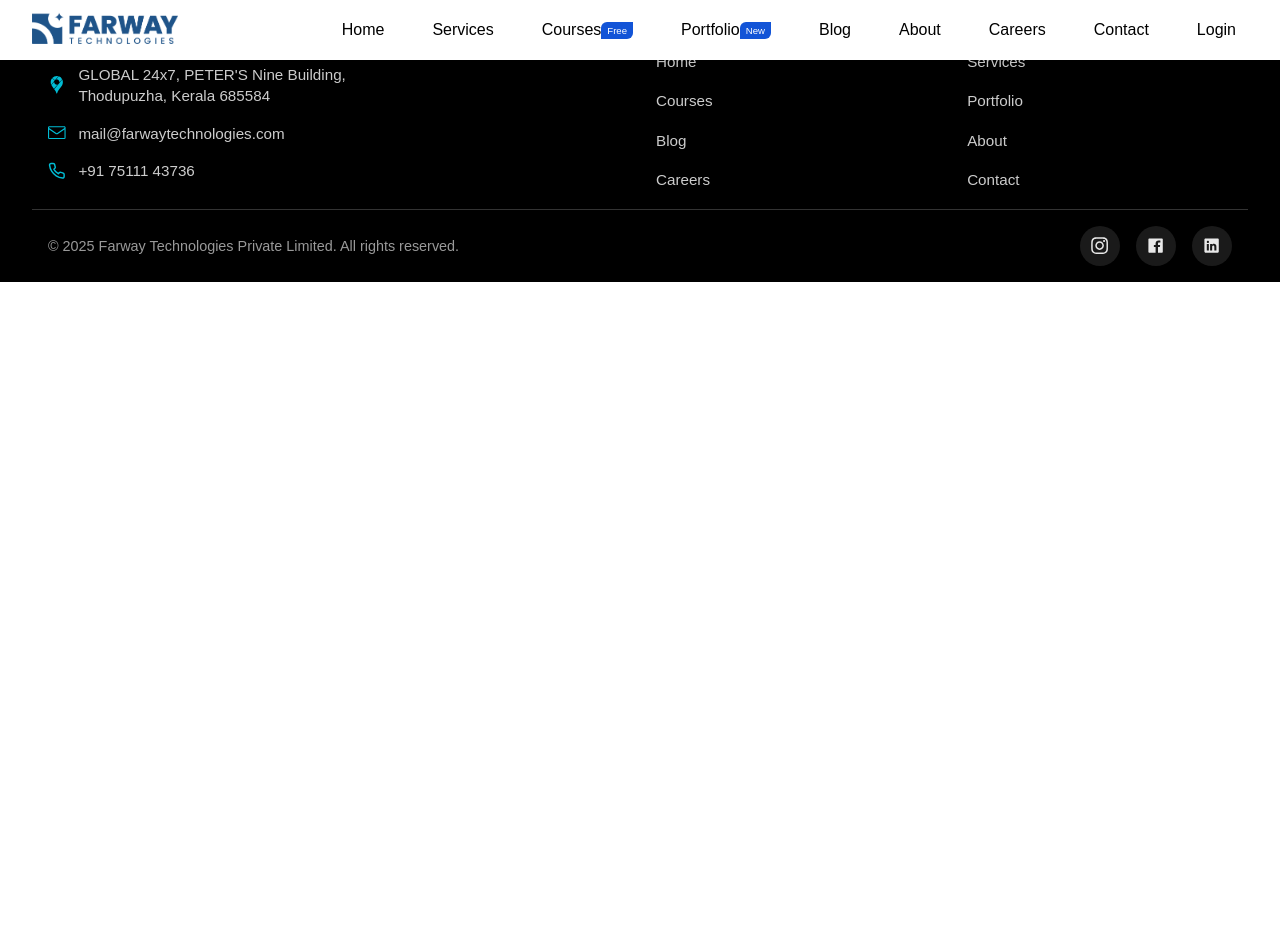
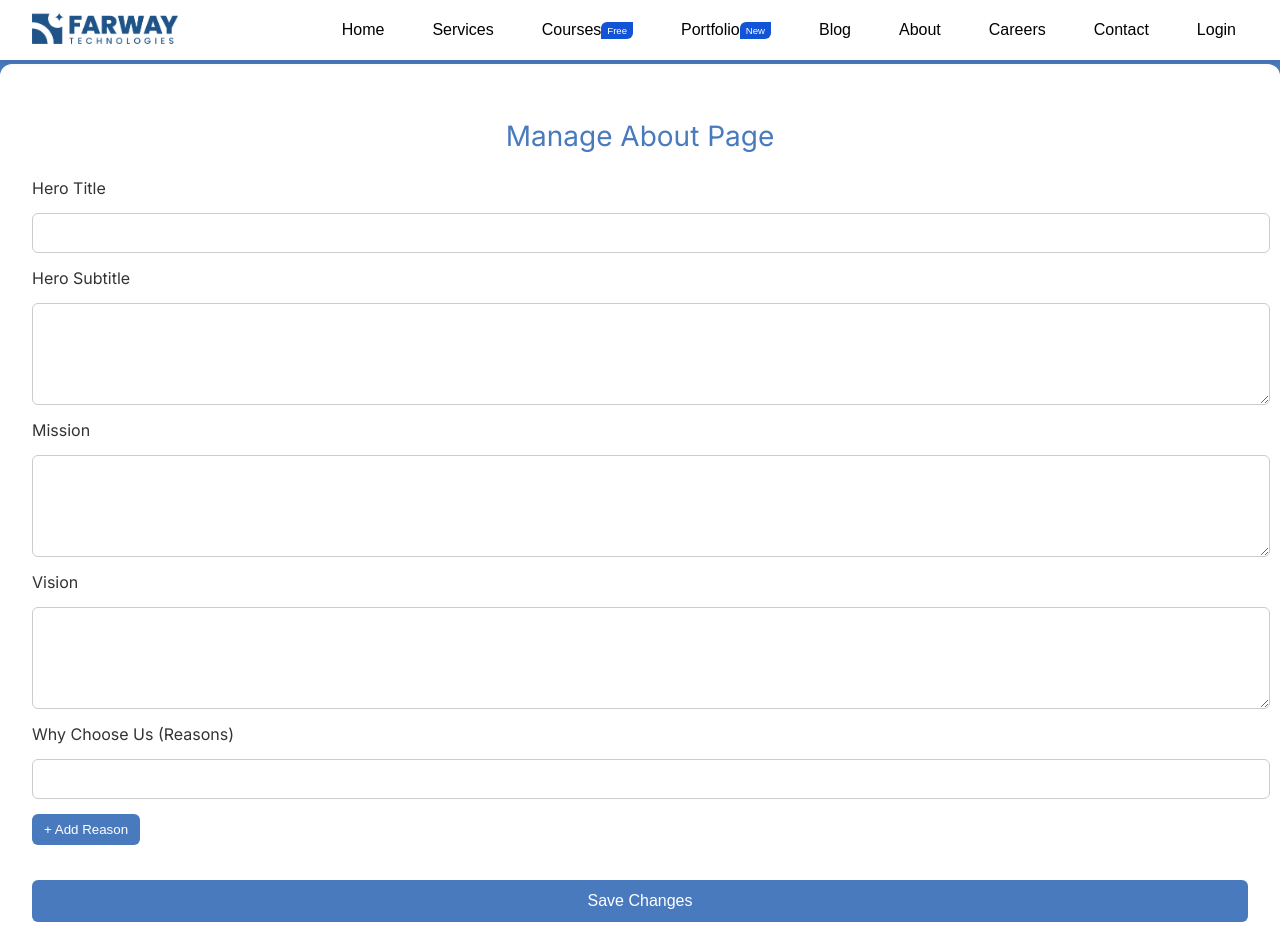
Before and after one commit to farwaytechnologies/ft-web-full, a React (Vite) app in the folder frontend/: page /admin/about in a window 1280 px wide. Shown: the top 941 px of the page. Before the commit the page ends 800 px from the top, so only its background shows below. Built offline with nearby package versions, Linux system fonts and the light colour scheme; no server answers; sample sign-in values are in the browser's storage.

Commit message:
new commit

```diff
--- a/frontend/src/Admin/AdminDashboard.jsx
+++ b/frontend/src/Admin/AdminDashboard.jsx
@@ -42,7 +42,7 @@ const AdminDashboard = () => {
           <Link to="/admin/courses"><FaBook /> Courses</Link>
           <Link to="/admin/portfolio"><FaImages /> Portfolio</Link>
           <Link to="/admin/blog"><FaBlog /> Blog</Link>
-          <Link to="/admin/manage-about"><FaInfoCircle /> About</Link>
+          <Link to="/admin/about"><FaInfoCircle /> About</Link>
           <Link to="/admin/manage-careers"><FaBriefcase /> Careers</Link>
           <Link to="/admin/messages"><FaEnvelope /> Contact</Link>
         </nav>
--- /dev/null
+++ b/frontend/src/Admin/AdminManageAbout.jsx
@@ -0,0 +1,94 @@
+// AdminManageAbout.jsx
+import React, { useEffect, useState } from 'react';
+import '../Styles/AdminStyle/AdminManageAbout.css'; // external CSS
+
+const AdminManageAbout = () => {
+  const [aboutData, setAboutData] = useState({
+    heroTitle: '',
+    heroSubtitle: '',
+    mission: '',
+    vision: '',
+    reasons: ['']
+  });
+
+  const fetchAbout = async () => {
+    try {
+      const res = await fetch('http://localhost:8000/api/about');
+      const data = await res.json();
+      if (data) setAboutData(data);
+    } catch (err) {
+      console.error('Fetch Error:', err);
+    }
+  };
+
+  useEffect(() => {
+    fetchAbout();
+  }, []);
+
+  const handleChange = (e) => {
+    const { name, value } = e.target;
+    setAboutData({ ...aboutData, [name]: value });
+  };
+
+  const handleReasonChange = (index, value) => {
+    const updatedReasons = [...aboutData.reasons];
+    updatedReasons[index] = value;
+    setAboutData({ ...aboutData, reasons: updatedReasons });
+  };
+
+  const addReason = () => {
+    setAboutData({ ...aboutData, reasons: [...aboutData.reasons, ''] });
+  };
+
+  const handleSubmit = async (e) => {
+    e.preventDefault();
+    try {
+      const res = await fetch('http://localhost:8000/api/about', {
+        method: 'PUT',
+        headers: { 'Content-Type': 'application/json' },
+        body: JSON.stringify(aboutData)
+      });
+      const data = await res.json();
+      alert('About section updated successfully');
+    } catch (err) {
+      console.error('Submit Error:', err);
+      alert('Failed to update About section');
+    }
+  };
+
+  return (
+    <div className="admin-about-container">
+      <h2 className="admin-about-heading">Manage About Page</h2>
+      <form className="admin-about-form" onSubmit={handleSubmit}>
+        <label>Hero Title</label>
+        <input type="text" name="heroTitle" value={aboutData.heroTitle} onChange={handleChange} />
+
+        <label>Hero Subtitle</label>
+        <textarea name="heroSubtitle" value={aboutData.heroSubtitle} onChange={handleChange}></textarea>
+
+        <label>Mission</label>
+        <textarea name="mission" value={aboutData.mission} onChange={handleChange}></textarea>
+
+        <label>Vision</label>
+        <textarea name="vision" value={aboutData.vision} onChange={handleChange}></textarea>
+
+        <label>Why Choose Us (Reasons)</label>
+        {aboutData.reasons.map((reason, index) => (
+          <input
+            key={index}
+            type="text"
+            value={reason}
+            onChange={(e) => handleReasonChange(index, e.target.value)}
+          />
+        ))}
+        <button type="button" onClick={addReason} className="add-reason-btn">
+          + Add Reason
+        </button>
+
+        <button type="submit" className="submit-btn">Save Changes</button>
+      </form>
+    </div>
+  );
+};
+
+export default AdminManageAbout;
--- a/frontend/src/Pages/About.jsx
+++ b/frontend/src/Pages/About.jsx
@@ -1,12 +1,28 @@
-import React from 'react';
-import '../Styles/PagesStyle/About.css'; // External CSS
+import React, { useEffect, useState } from 'react';
+import '../Styles/PagesStyle/About.css';
 import PagesCard from '../Components/PagesCard';
 import bgImage from '../assets/Image/Card-bg.jpg';
+
 function About() {
+  const [aboutData, setAboutData] = useState(null);
+
+  useEffect(() => {
+    const fetchAboutData = async () => {
+      try {
+        const res = await fetch('http://localhost:8000/api/about');
+        const data = await res.json();
+        setAboutData(data);
+      } catch (err) {
+        console.error('Error fetching about data:', err);
+      }
+    };
+    fetchAboutData();
+  }, []);
+
+  if (!aboutData) return <div>Loading...</div>;
+
   return (
-
     <>
-
       <PagesCard
         heading="About Us"
         description="Build robust, scalable, and high-performance web applications with modern technologies."
@@ -15,40 +31,32 @@ function About() {
 
       <div className="about-container">
         <div className="about-hero">
-        <h1 className="about-title">About Us</h1>
-        <p className="about-subtitle">
-          We are committed to delivering innovative, high-quality web solutions for modern businesses and learners.
-        </p>
+          <h1 className="about-title">{aboutData.heroTitle}</h1>
+          <p className="about-subtitle">{aboutData.heroSubtitle}</p>
         </div>
 
         <div className="about-content">
           <section className="about-section">
             <h2>Our Mission</h2>
-          <p>
-            Empower individuals and businesses by building scalable, efficient, and engaging web platforms tailored to user needs.
-          </p>
+            <p>{aboutData.mission}</p>
           </section>
 
           <section className="about-section">
             <h2>Our Vision</h2>
-          <p>
-            To become a global leader in the edtech and web development space by embracing cutting-edge technology and design.
-          </p>
+            <p>{aboutData.vision}</p>
           </section>
 
           <section className="about-section">
             <h2>Why Choose Us?</h2>
             <ul>
-            <li>Experienced Full Stack Developers</li>
-            <li>Client-Centered Design Approach</li>
-            <li>Modern Tech Stack & Scalable Architecture</li>
-            <li>Reliable Support and Maintenance</li>
+              {aboutData.reasons.map((reason, index) => (
+                <li key={index}>{reason}</li>
+              ))}
             </ul>
           </section>
         </div>
       </div>
     </>
-
   );
 }
 
--- a/frontend/src/Routes/PagesRoute.jsx
+++ b/frontend/src/Routes/PagesRoute.jsx
@@ -18,6 +18,7 @@ import AdminManageCourses from '../Admin/AdminManageCourses';
 import PortfolioDetails from '../Pages/PortfolioDetails';
 import AdminManagePortfolio from '../Admin/AdminManagePortfolio';
 import AdminManageBlog from '../Admin/AdminManageBlog';
+import AdminManageAbout from '../Admin/AdminManageAbout';
 
 function PagesRoutes() {
   return (
@@ -40,6 +41,7 @@ function PagesRoutes() {
       <Route path="/admin/courses" element={<AdminManageCourses />} />
       <Route path="/admin/portfolio" element={<AdminManagePortfolio />} />
       <Route path="/admin/blog" element={<AdminManageBlog/>} />
+      <Route path="/admin/about" element={<AdminManageAbout />} />
 
 
       <Route path="/portfolio-details/:id" element={<PortfolioDetails/>} />
--- /dev/null
+++ b/frontend/src/Styles/AdminStyle/AdminManageAbout.css
@@ -0,0 +1,76 @@
+/* AdminManageAbout.css */
+/* Apply to full page */
+body, html {
+  min-height: 100vh;
+  margin: 0;
+  background-color:  #4a7abe;
+
+  box-sizing: border-box;
+}
+
+.admin-about-container {
+  margin: 40px auto;
+  padding: 30px;
+  margin-top: 4rem;
+  border: 2px solid #ffffff;
+  border-radius: 12px;
+  background-color: #fff;
+}
+
+.admin-about-heading {
+  font-size: 28px;
+  text-align: center;
+  margin-bottom: 25px;
+  color: #4a7abe;
+}
+
+.admin-about-form {
+  display: flex;
+  flex-direction: column;
+  gap: 15px;
+}
+
+.admin-about-form label {
+  font-weight: 600;
+  color: #333;
+}
+
+.admin-about-form input[type="text"],
+.admin-about-form textarea {
+  padding: 10px;
+  font-size: 16px;
+  border-radius: 6px;
+  border: 1px solid #ccc;
+  width: 100%;
+}
+
+.admin-about-form textarea {
+  resize: vertical;
+  min-height: 80px;
+}
+
+.add-reason-btn {
+  background-color: #4a7abe;
+  color: #fff;
+  border: none;
+  padding: 8px 12px;
+  border-radius: 6px;
+  cursor: pointer;
+  width: fit-content;
+}
+
+.submit-btn {
+  background-color: #4a7abe;
+  color: white;
+  padding: 12px 16px;
+  font-size: 16px;
+  border: none;
+  border-radius: 6px;
+  margin-top: 20px;
+  cursor: pointer;
+  transition: background 0.3s ease;
+}
+
+.submit-btn:hover {
+  background-color: #3b6398;
+}
```
Lines whose indentation alone changed are shown as unchanged.
